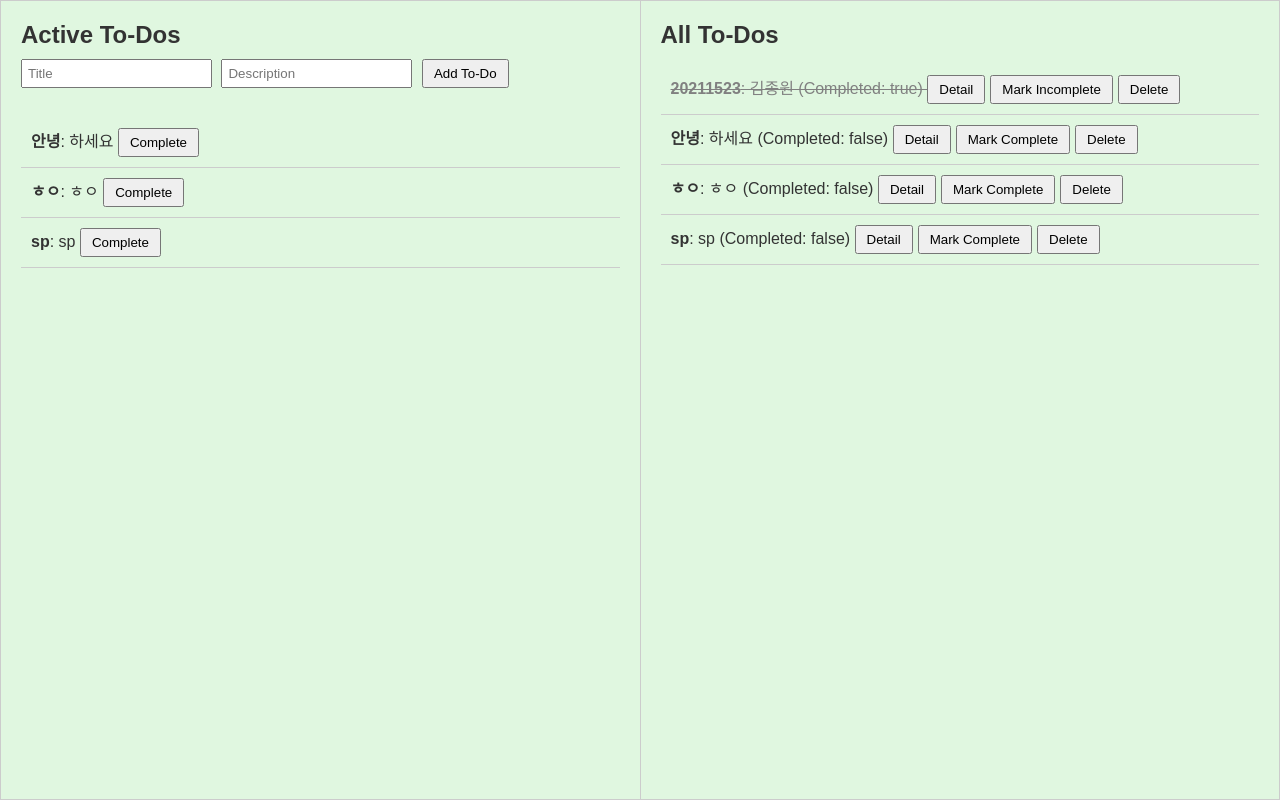
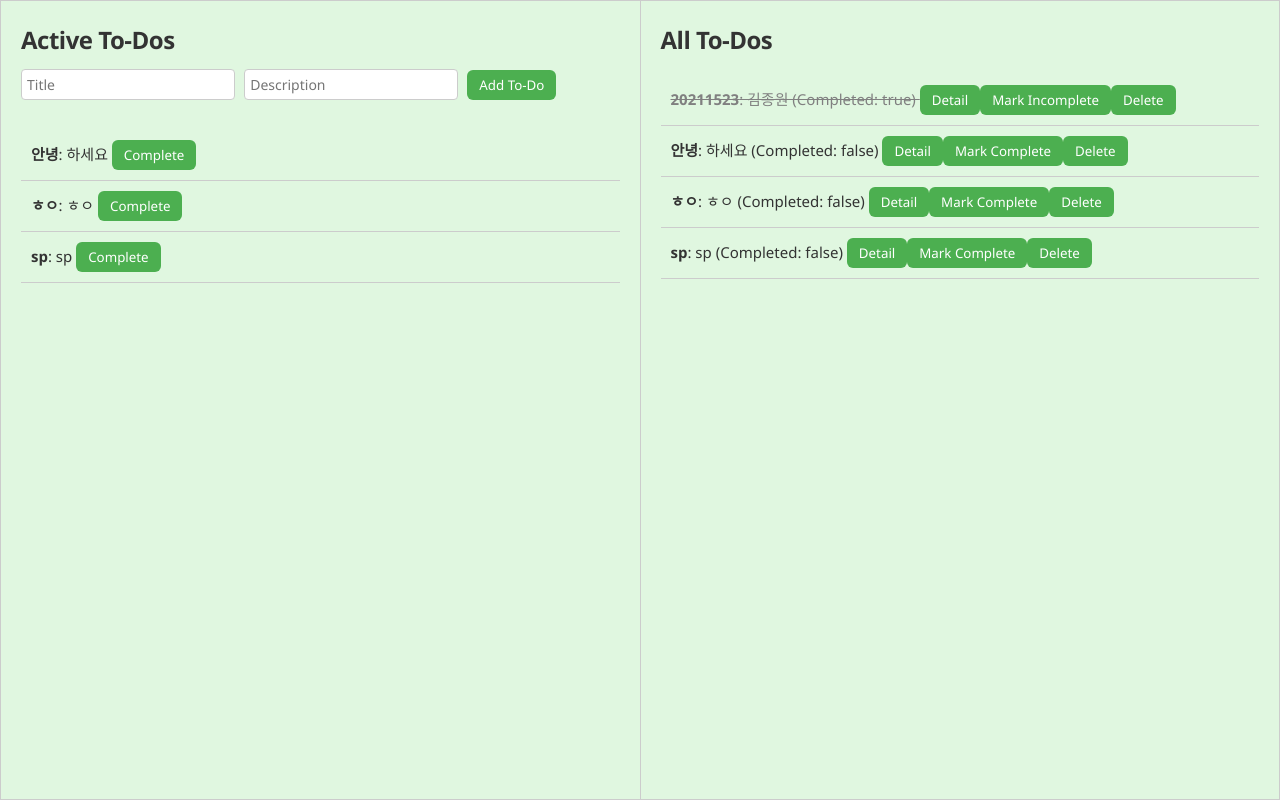
Before and after one commit to limegom/FastApi-Todos_by_jong1, a FastAPI app: page / in a window 1280 px wide. Run offline with FastAPI, Linux system fonts and the light colour scheme.

Commit message:
전체적인 TODO LIST 모습 변경

```diff
--- a/fastapi-app/templates/index.html
+++ b/fastapi-app/templates/index.html
@@ -11,53 +11,85 @@
             --panel-bg: #E0F7E0;
             --border-color: #ccc;
         }
+
         body {
             margin: 0;
             padding: 0;
             background-color: var(--bg-color);
-      font-family: Arial, sans-serif;
+            font-family: "Segoe UI", "Helvetica Neue", "Apple SD Gothic Neo", sans-serif; /* ✅ 변경됨 */
+            font-size: 16px; /* ✅ 변경됨 */
+            line-height: 1.6; /* ✅ 변경됨 */
             color: var(--text-color);
         }
+
         .container {
             display: flex;
             height: 100vh;
         }
+
         .panel {
             flex: 1;
             padding: 20px;
             overflow-y: auto;
             border: 1px solid var(--border-color);
         }
+
             .panel.left {
                 border-right: 0;
                 background-color: var(--panel-bg);
             }
+
             .panel.right {
                 background-color: var(--panel-bg);
             }
+
         h1, h2 {
             margin: 0 0 10px;
+            font-weight: 600; /* ✅ 변경됨 */
+            letter-spacing: -0.5px; /* ✅ 변경됨 */
         }
+
         form {
             margin-bottom: 20px;
         }
+
         input[type="text"] {
             padding: 5px;
             margin-right: 5px;
             margin-bottom: 10px;
+            font-family: inherit; /* ✅ 변경됨 */
+            font-size: 14px; /* ✅ 변경됨 */
+            border: 1px solid #ccc; /* ✅ 변경됨 */
+            border-radius: 4px; /* ✅ 변경됨 */
         }
+
         button {
-      padding: 5px 10px;
-      margin-right: 5px;
+            padding: 6px 12px; /* ✅ 변경됨 */
+            background-color: #4CAF50; /* ✅ 변경됨 */
+            color: white; /* ✅ 변경됨 */
+            border: none; /* ✅ 변경됨 */
+            border-radius: 6px; /* ✅ 변경됨 */
+            cursor: pointer; /* ✅ 변경됨 */
+            font-weight: 500; /* ✅ 변경됨 */
+            font-family: inherit; /* ✅ 변경됨 */
+            transition: background-color 0.2s ease-in-out; /* ✅ 변경됨 */
         }
+
+            button:hover {
+                background-color: #45a049; /* ✅ 변경됨 */
+            }
+
         ul {
             list-style: none;
             padding: 0;
         }
+
         li {
             padding: 10px;
             border-bottom: 1px solid var(--border-color);
+            font-size: 15px; /* ✅ 변경됨 */
         }
+
             li.completed {
                 text-decoration: line-through;
                 color: gray;
```
Lines whose indentation alone changed are shown as unchanged.
